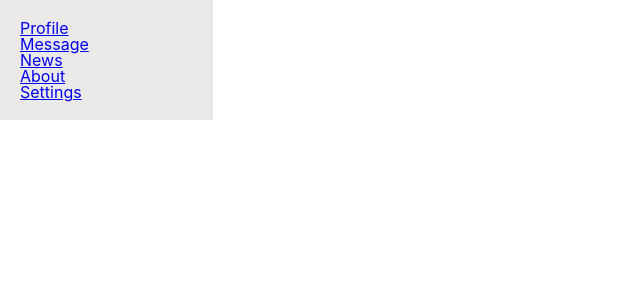
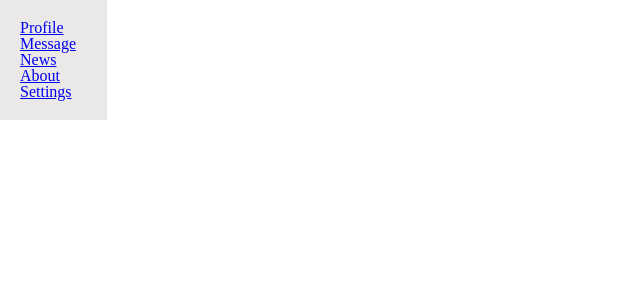
Before and after one commit to elis-11/2-react, a React (Create React App) app: page /works in a window 1280 px wide. Shown: the top 300 px of the page, without its empty margins (0-640 px from the left). Built offline with nearby package versions, Linux system fonts and the light colour scheme.

Commit message:
first extensions

```diff
--- a/public/index.html
+++ b/public/index.html
@@ -24,6 +24,12 @@
       work correctly both with client-side routing and a non-root public URL.
       Learn how to configure a non-root public URL by running `npm run build`.
     -->
+    <!-- FONT-AWESOME -->
+    <script
+    src="https://kit.fontawesome.com/b1c25c50a2.js"
+    crossorigin="anonymous"
+  ></script>
+
     <title>apis-app</title>
   </head>
   <body>
--- a/src/components/app/App.scss
+++ b/src/components/app/App.scss
@@ -1,3 +1,9 @@
+* {
+	margin: 0;
+	padding: 0;
+	box-sizing: border-box;
+}
+
 .App {
 		display: grid;
 		margin: 0 auto;
@@ -8,7 +14,7 @@
 		  'h h'
 		  'n c';
 		grid-template-rows: 10% 1fr;
-		grid-template-columns: 2fr 10fr;
+		grid-template-columns: 1fr 11fr;
 		/* grid-gap: 10px; */
 	  .content {
 		grid-area: c;
```
Also changed, not shown: src/components/app/App.jsx (+4 -5 lines).
